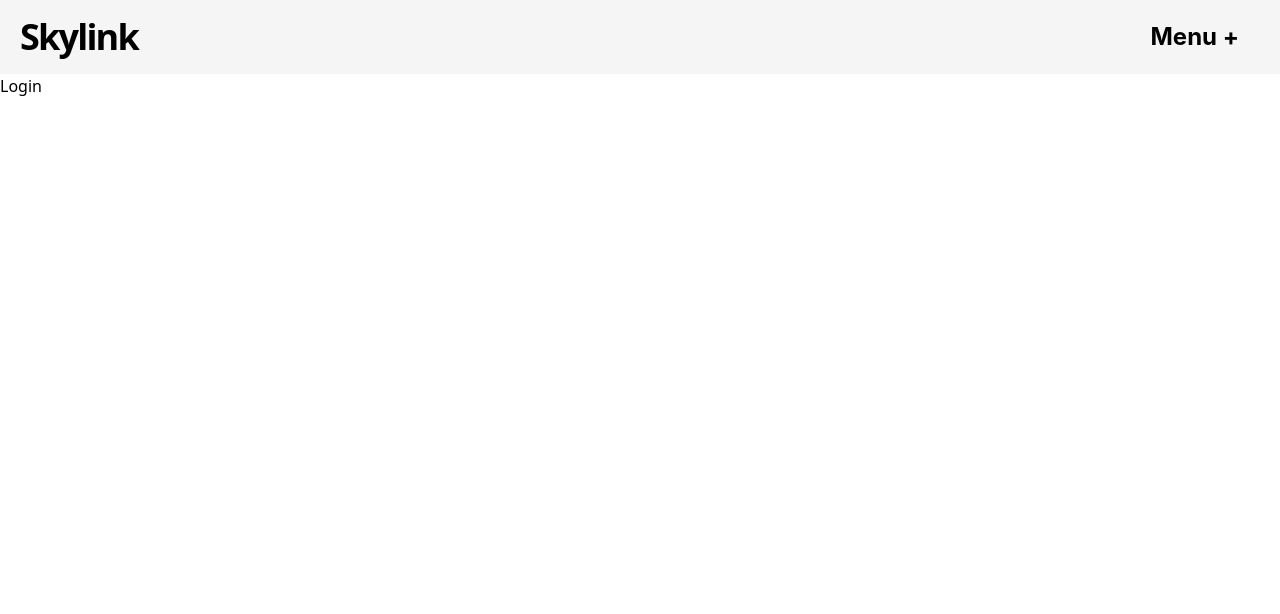
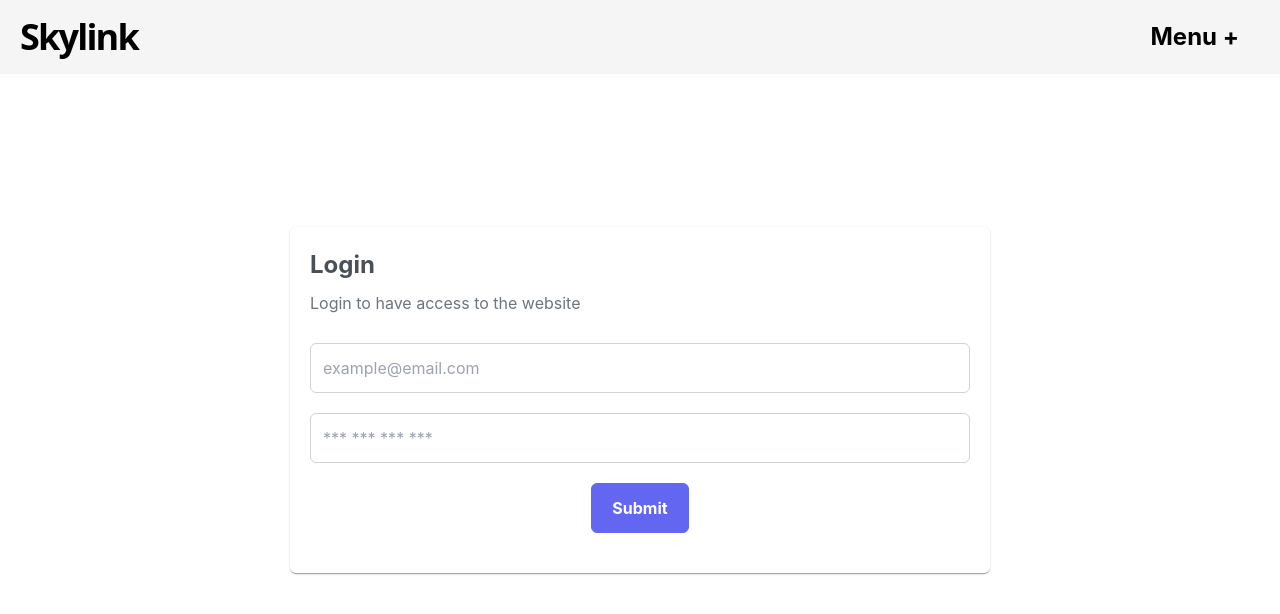
Before and after one commit to Ibrahim-Amr/skylink, a React (Vite) app: page /login in a window 1280 px wide. Shown: the top 614 px of the page. Built offline with nearby package versions, Linux system fonts and the light colour scheme.

Commit message:
feet: finished login page layout and validation

```diff
--- /dev/null
+++ b/src/Schema/Validation.Schema.ts
@@ -0,0 +1,12 @@
+import * as z from 'zod';
+
+export const LoginSchema = z.object({
+  email: z
+    .string()
+    .email({ message: 'invalid email format' })
+    .nonempty({ message: 'email is required' }),
+  password: z
+    .string()
+    .min(5, { message: 'password must be atleast 8 char' })
+    .nonempty({ message: 'password is required' }),
+});
--- /dev/null
+++ b/src/components/ValidatedInput.tsx
@@ -0,0 +1,44 @@
+import { InputText } from 'primereact/inputtext';
+import { UseFormRegister, FieldErrors } from 'react-hook-form';
+
+interface Props {
+  id: 'email' | 'password';
+  placeholder: string;
+  register: UseFormRegister<{
+    email: string;
+    password: string;
+  }>;
+  errors: FieldErrors<{
+    email: string;
+    password: string;
+  }>;
+}
+
+const ValidatedInput: React.FC<Props> = ({
+  id,
+  placeholder,
+  register,
+  errors,
+}) => {
+  return (
+    <div className='w-full'>
+      <InputText
+        type='text'
+        id={id}
+        placeholder={placeholder}
+        {...register(id)}
+        className={`
+          w-full
+          ${errors[id] ? '!border-red-500 !outline-red-500 !ring-red-500' : ''}
+        `}
+      />
+      <div className='flex justify-start items-center w-full'>
+        <p className='text-red-500 font-semibold text-lg text-start'>
+          {errors[id]?.message}
+        </p>
+      </div>
+    </div>
+  );
+};
+
+export default ValidatedInput;
--- a/src/components/header/Header.tsx
+++ b/src/components/header/Header.tsx
@@ -5,7 +5,7 @@ import GlobalContext from '../../context/global.context';
 const Header = () => {
   const { setSideNav } = useContext<any>(GlobalContext);
   return (
-    <header className='bg-neutral-100'>
+    <header className='bg-neutral-100 fixed top-0 w-full'>
       <nav className='py-2 px-5 flex justify-between items-center'>
         <div>
           <Link to={'/'} title='Logo'>
--- a/src/pages/Login.tsx
+++ b/src/pages/Login.tsx
@@ -1,8 +1,59 @@
+import { Button } from 'primereact/button';
+import { Card } from 'primereact/card';
+import { useForm } from 'react-hook-form';
+import { LoginSchema } from '../Schema/Validation.Schema';
+import * as z from 'zod';
+import { zodResolver } from '@hookform/resolvers/zod';
+import ValidatedInput from '../components/ValidatedInput';
+
 const Login = () => {
+  const {
+    register,
+    handleSubmit,
+    formState: { errors, isLoading, isSubmitting },
+    reset,
+  } = useForm<z.infer<typeof LoginSchema>>({
+    resolver: zodResolver(LoginSchema),
+    defaultValues: { email: '', password: '' },
+  });
+
+  const onSubmit = (data: any) => {
+    console.log(data);
+
+    reset();
+  };
+
   return (
-    <>
-      <div>Login</div>
-    </>
+    <div className='min-h-screen w-full flex justify-center items-center'>
+      <Card
+        title='Login'
+        subTitle='Login to have access to the website'
+        className='w-full max-w-[700px]'
+      >
+        <form
+          onSubmit={handleSubmit(onSubmit)}
+          className='flex flex-col justify-center items-center gap-5 w-full'
+        >
+          <ValidatedInput
+            id='email'
+            placeholder='example@email.com'
+            register={register}
+            errors={errors}
+          />
+          <ValidatedInput
+            placeholder='*** *** *** ***'
+            id='password'
+            register={register}
+            errors={errors}
+          />
+          <Button
+            disabled={isLoading || isSubmitting}
+            label='Submit'
+            title='Submit'
+          />
+        </form>
+      </Card>
+    </div>
   );
 };
 
```
